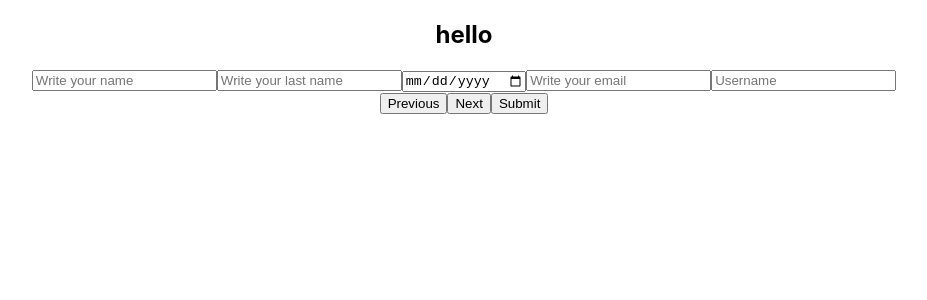
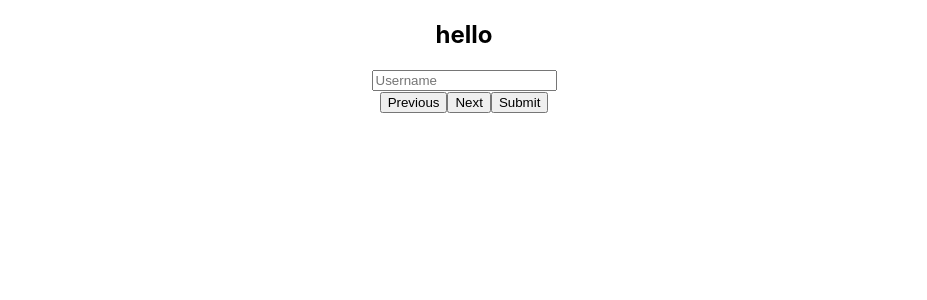
Before and after one commit to pauIbanez/w4ch4-pau-ibanez-forms, a React (Create React App) app: page / in a window 1280 px wide. Shown: the top 300 px of the page, without its empty margins (176-1103 px from the left). Built offline with nearby package versions, Linux system fonts and the light colour scheme.

Commit message:
Added base for form stage one

```diff
--- a/src/components/Form/FormComponent.js
+++ b/src/components/Form/FormComponent.js
@@ -13,46 +13,6 @@ const FormComponent = () => {
     <form className="form">
       <h2 className="form__title"> hello </h2>
       <section className="form__inputs">
-        <input
-          type="text"
-          value={formData.name}
-          onChange={(event) => {
-            onChange(event.target.name, event.target.value);
-          }}
-          placeholder="Write your name"
-          name="name"
-          className="form__input"
-        />
-        <input
-          type="text"
-          value={formData.lastName}
-          onChange={(event) => {
-            onChange(event.target.name, event.target.value);
-          }}
-          placeholder="Write your last name"
-          name="lastName"
-          className="form__input"
-        />
-        <input
-          type="date"
-          value={formData.dateOfBirth}
-          onChange={(event) => {
-            onChange(event.target.name, event.target.value);
-          }}
-          placeholder="Write your date of birth"
-          name="dateOfBirth"
-          className="form__input form__input--date"
-        />
-        <input
-          type="email"
-          value={formData.email}
-          onChange={(event) => {
-            onChange(event.target.name, event.target.value);
-          }}
-          placeholder="Write your email"
-          name="email"
-          className="form__input"
-        />
         <input
           type="text"
           value={formData.username}
```
Also changed, not shown: src/components/FormPersonalData/FormPersonalData.js (+50 -1 lines).
